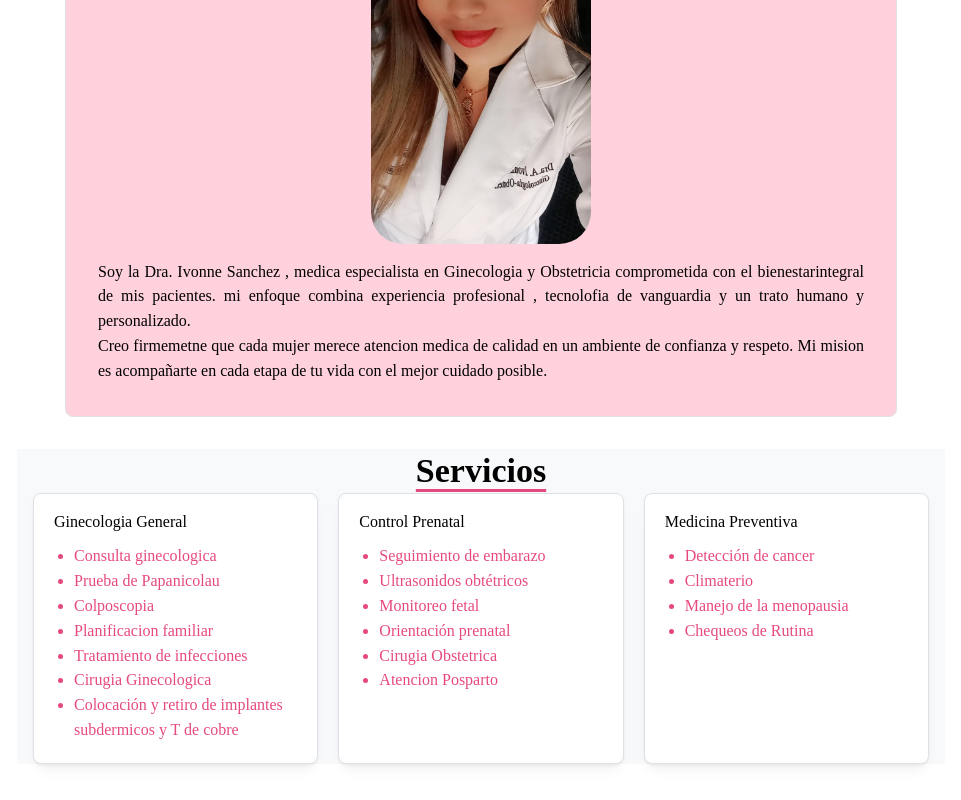
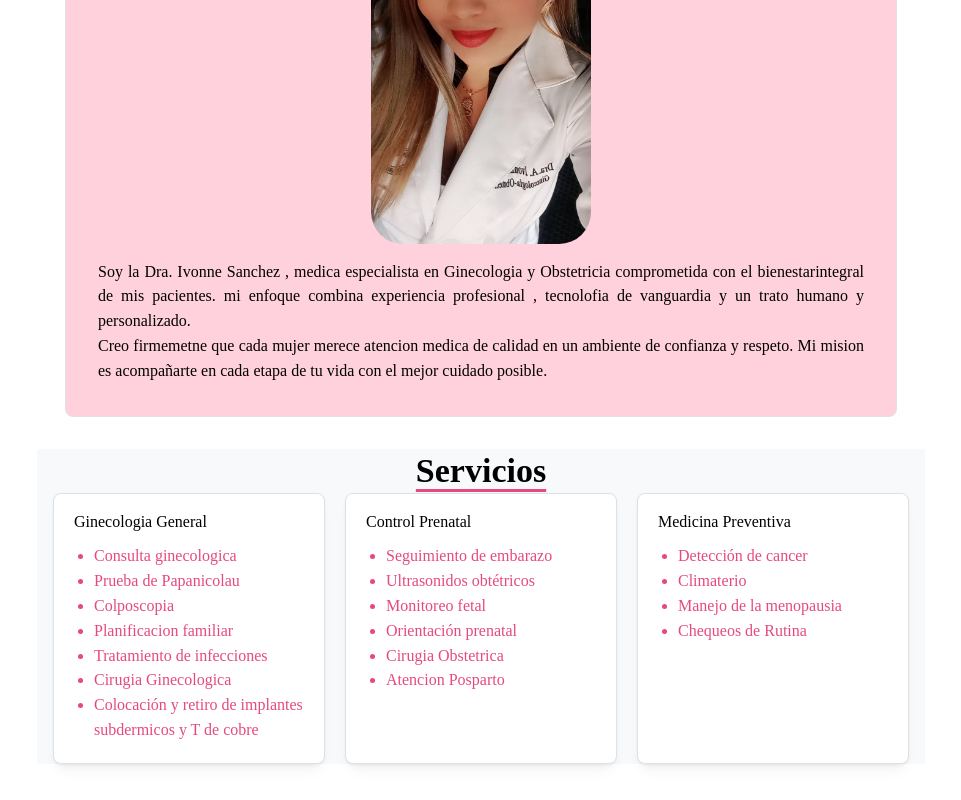
Before and after one commit to tofivann/landing_page_dra, a React (Vite) app: page / in a window 1280 px wide. Shown: the part 636-1436 px from the top of the page, without its empty margins (159-1120 px from the left). Built offline with nearby package versions, Linux system fonts and the light colour scheme; a web font is replaced by a local one.

Commit message:
arreglando menu

```diff
--- a/src/components/PropertyGrip.tsx
+++ b/src/components/PropertyGrip.tsx
@@ -15,7 +15,7 @@ interface ProperyGripProps {
 
 export function ProperyGrip({ listaServicios }: ProperyGripProps) {
   return (
-    <Box id="Servicios" bg="gray.0">
+    <Box id="Servicios"  m="lg" bg="gray.0">
       <Container>
         <Title order={1} className={classes.tituloSubrayado}>
           Servicios
```
